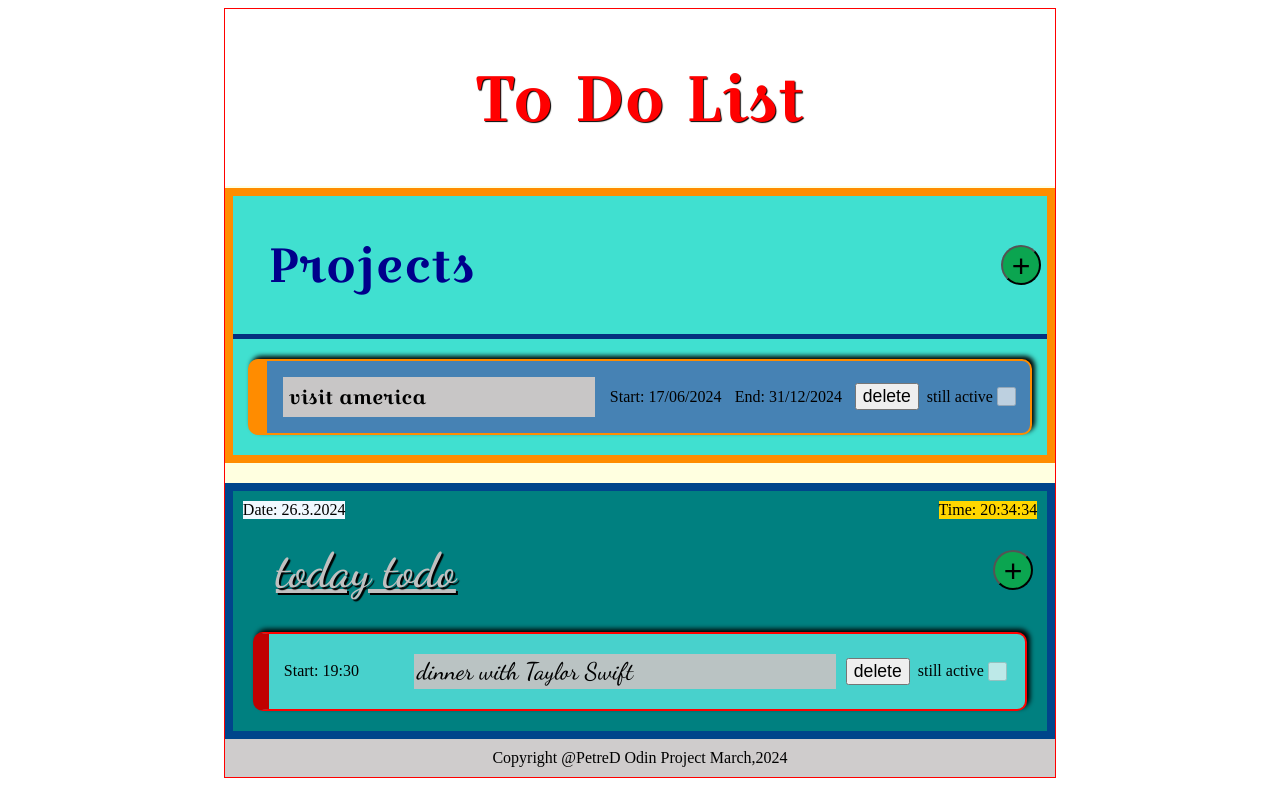
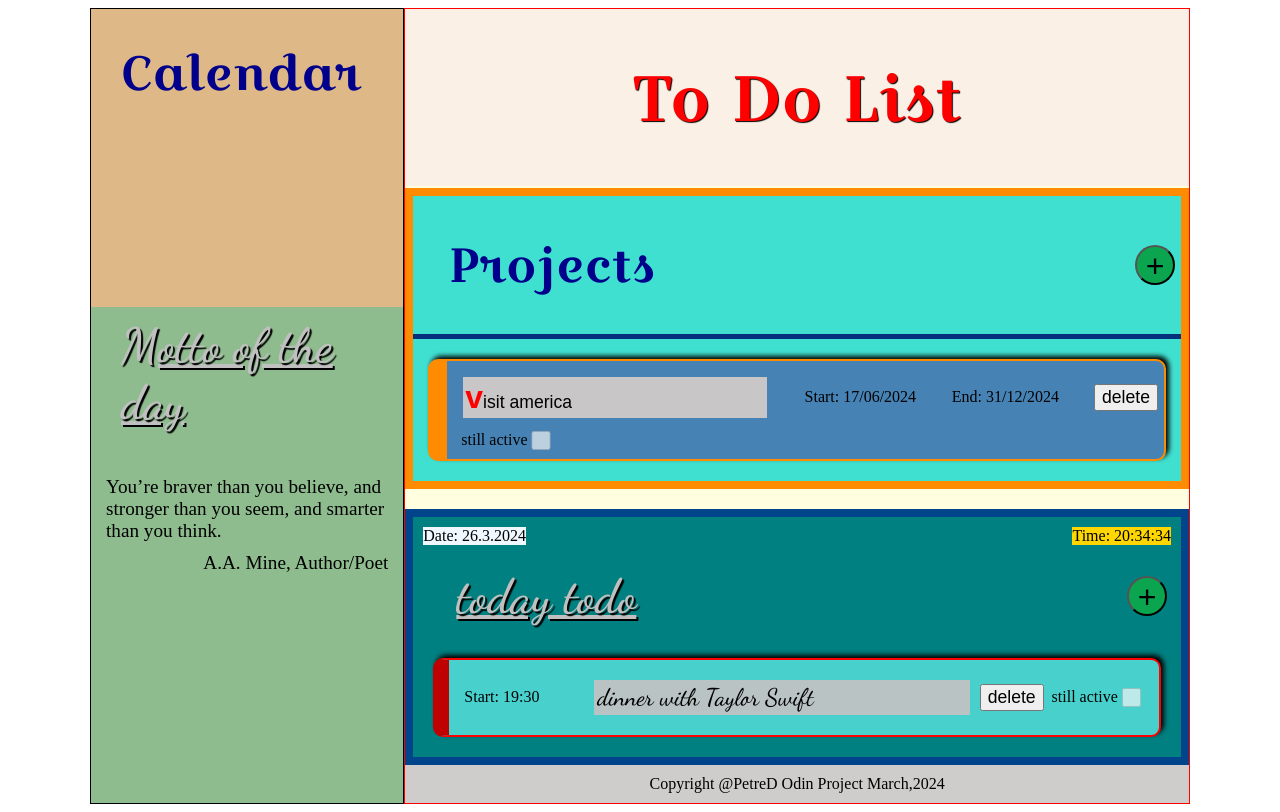
Before and after one commit to petredemi/todo-list, a website built with webpack: page src/todo.html in a window 1280 px wide. Built offline with nearby package versions, Linux system fonts and the light colour scheme.

Commit message:
added box on screen left

```diff
--- a/src/functions.js
+++ b/src/functions.js
@@ -173,7 +173,7 @@ function taskBackground(){     //change background for each current day task by
              return node2;
           }));
       };
-  function getTask(){
+  function getTask(){ // from local store
         let dayTaskList = document.querySelector('#task_list');
           for (let x = 0; x < tasksList.length; x++ ){
             const div0 = document.createElement('div');
@@ -222,7 +222,7 @@ function taskBackground(){     //change background for each current day task by
           };
       }
 
-  function getProject(){
+  function getProject(){ // from local store
         let projects_list = document.querySelector('#projects-list');
         for ( let i = 0; i < projectsList.length; i++){
            const div00 = document.createElement('div');
@@ -270,7 +270,7 @@ function taskBackground(){     //change background for each current day task by
         }
     };
 
-  function getProjectTasks(){
+  function getProjectTasks(){ // from local store
         let tasklistProject = document.querySelectorAll('div.item1 > div.todo > div.task_list');
         tasklistProject.forEach((item, x) => {
           for ( let y = 0; y < projectsList[x].projectTasks.length; y++){
--- a/src/index.js
+++ b/src/index.js
@@ -193,8 +193,6 @@ addTaskBtn.addEventListener('click', () =>{  // button to add tasks on th list
        projectsList.forEach((item, index) =>{
         localStorage.setItem( `prj${index}`, JSON.stringify(item));
    });
-
-
         console.log(keys);
   }
         t.value = '';
@@ -228,7 +226,7 @@ function callDialogTaskProjects(){ //call dialog modal  for each task for projec
     }));
 }
 
-function remproject(projx){
+function remproject(projx){ // used in removedProject() to remove node
            projx[indexproj].remove();
     }
 
@@ -264,7 +262,8 @@ function removeProject(){ //remove project button , change color
                 localStorage.setItem( `prj${index}`, JSON.stringify(projectsList[index]));
             }));
         }
-  checkboxProject();
+checkboxProject();
+
 function removeStoredItems(){ // remove stored tasks from projectss
   let allProjectsTasks = document.querySelectorAll('div.todo > div.task_list > div.task > button') // list del btn for task project
   allProjectsTasks.forEach((node, index) => node.addEventListener('click', (e) => {
--- a/src/style.css
+++ b/src/style.css
@@ -32,14 +32,41 @@
 }
 body{
     display: flex;
+    align-items: center;
     justify-content: center;
-    align-items: center;
+}
+.allpage{
+    display: grid;
+    grid-template-columns: 2fr 5fr;
+    max-width: 1100px;
 }
 .screenleft{
     box-sizing: content-box;
+    border: 1px solid black;
+    display: grid;
+    grid-template-rows: 3fr 5fr;
+    overflow: auto;
+
+}
+.calendar{
+    box-sizing: content-box;
+    background-color: burlywood;
+}
+.others{
+    box-sizing:border-box;
+    background-color:darkseagreen;
 }
 .todoprojects-lists{
     border: 1px solid red;
+    background-color: linen;
+}
+p{
+    font-size: 1.2rem;
+    padding: 5px;
+    margin-bottom: 0px;
+    margin-top: 0px;
+    margin-left: 10px;
+    margin-right: 10px;
 }
 
 h1{
@@ -159,14 +186,23 @@ label{
 }
 
 div.name{
-    padding: 6px;
+    padding: 2px;
     margin-right: 5px;
     margin: 10px;
     background-color:rgb(200, 198, 198);
-    font-size: 1.2rem;
+    font-size: 1.1rem;
     min-width: 300px;
-    font-weight: 400;
-    font-family: font2;
+    font-family:Arial, Helvetica, sans-serif;
+}
+div.name::first-letter{
+    color: red;
+    font-size: 2rem;
+    font-weight: 700;
+}
+div.name::first-line{
+    margin-right: 50px;
+    text-wrap: wrap;
+
 }
 .item1, .item1x{
     margin-bottom: 20px;
--- a/src/todo.html
+++ b/src/todo.html
@@ -6,8 +6,17 @@
     <title>todo-list</title>
 </head>
 <body>
+    <div class="allpage">
         <div class="screenleft">
-    <div class="calendar"></div>
+            <div class="calendar">
+                <h2>Calendar</h2>
+            </div>
+            <div class="others">
+                <h3 style="margin-bottom: 40px;">Motto of the day </h3>
+                <p>You’re braver than you believe, and stronger than you seem, and smarter than you think.</p>
+                <p style="text-align: end;"> A.A. Mine, Author/Poet</p>
+
+            </div>
         </div>
         <div class="todoprojects-lists">
             <h1>To Do List</h1>
@@ -17,7 +26,7 @@
                               <form action="get" method="post">
                                   <li class="input-name">
                                       <label for="projectTitle">Project</label>
-                              <input type="text" id="projectTitle">
+                                      <input type="text" id="projectTitle" >
                                   </li>
                                   <li>
                                       <label for="startDate">Start</label>
@@ -125,6 +134,7 @@
                   </div>
                   <footer>Copyright @PetreD Odin Project March,2024</footer>
         </div>
+    </div>
 
 </body>
 </html>
```
Also changed, not shown: dist/functions.bundle.js, dist/index.bundle.js, dist/index.html. Lines whose indentation alone changed are shown as unchanged.
